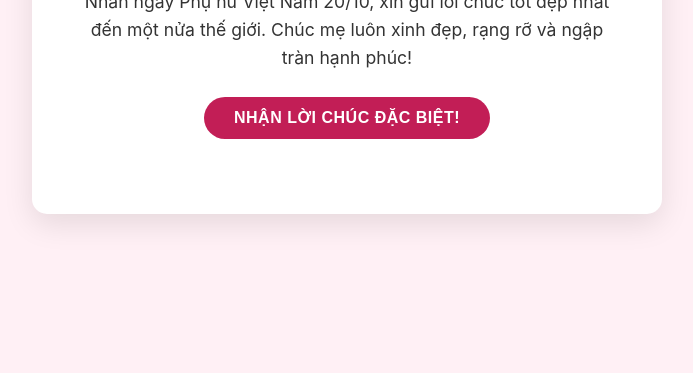
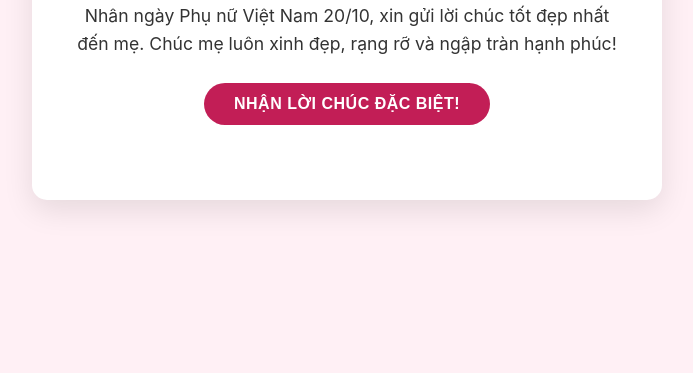
Before and after one commit to nguynduong/kiniem20-10, a plain HTML site: page index.html in a window 1280 px wide. Shown: the part 427-800 px from the top of the page, without its empty margins (293-986 px from the left). Drawn offline with Linux system fonts and the light colour scheme.

Commit message:
Update index.html

```diff
--- a/index.html
+++ b/index.html
@@ -13,7 +13,7 @@
 
         <h1>Chúc Mừng Ngày 20/10!</h1>
 
-        <p>Nhân ngày Phụ nữ Việt Nam 20/10, xin gửi lời chúc tốt đẹp nhất đến một nửa thế giới. Chúc mẹ luôn xinh đẹp, rạng rỡ và ngập tràn hạnh phúc!</p>
+        <p>Nhân ngày Phụ nữ Việt Nam 20/10, xin gửi lời chúc tốt đẹp nhất đến mẹ. Chúc mẹ luôn xinh đẹp, rạng rỡ và ngập tràn hạnh phúc!</p>
 
         <button id="wishButton">Nhận lời chúc đặc biệt!</button>
 
@@ -45,4 +45,5 @@
         });
     </script>
 </body>
+
 </html>
```
